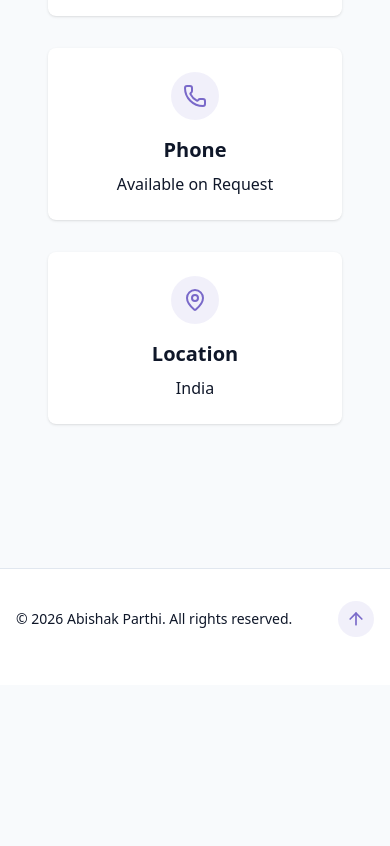
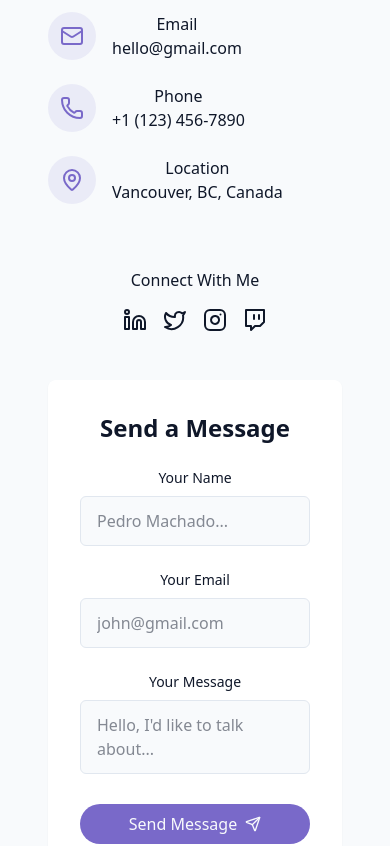
Before and after one commit to AbishakParthi/Portfolio, a React (Vite) app: page / in a window 390 px wide. Shown: the part 6580-7426 px from the top of the page. Before the commit the page ends 7265 px from the top, so only its background shows below. Built offline with nearby package versions, Linux system fonts and the light colour scheme.

Commit message:
Resume Update

```diff
--- a/src/components/AboutSection.jsx
+++ b/src/components/AboutSection.jsx
@@ -36,7 +36,7 @@ export const AboutSection = () => {
               </a>
 
               <a
-                href="/AbishakParthi_Resume.pdf" download="AbishakParthi_Resume.pdf"
+                href="AbishakParthi_Resume.pdf" download="AbishakParthi_Resume.pdf"
                 className="px-6 py-2 rounded-full border border-primary text-primary hover:bg-primary/10 transition-colors duration-300"
               >
                 Download CV
--- a/src/components/ContactSection.jsx
+++ b/src/components/ContactSection.jsx
@@ -1,42 +1,185 @@
-import { Mail, MapPin, Phone } from "lucide-react";
+import {
+  Instagram,
+  Linkedin,
+  Mail,
+  MapPin,
+  Phone,
+  Send,
+  Twitch,
+  Twitter,
+} from "lucide-react";
+import { cn } from "@/lib/utils";
+import { useToast } from "@/hooks/use-toast";
+import { useState } from "react";
 
 export const ContactSection = () => {
+  const { toast } = useToast();
+  const [isSubmitting, setIsSubmitting] = useState(false);
+
+  const handleSubmit = (e) => {
+    e.preventDefault();
+
+    setIsSubmitting(true);
+
+    setTimeout(() => {
+      toast({
+        title: "Message sent!",
+        description: "Thank you for your message. I'll get back to you soon.",
+      });
+      setIsSubmitting(false);
+    }, 1500);
+  };
   return (
-    <section id="contact" className="py-24 px-4 relative">
+    <section id="contact" className="py-24 px-4 relative bg-secondary/30">
       <div className="container mx-auto max-w-5xl">
-        <h2 className="text-3xl md:text-4xl font-bold mb-12 text-center">
-          Get In <span className="text-primary">Touch</span>
+        <h2 className="text-3xl md:text-4xl font-bold mb-4 text-center">
+          Get In <span className="text-primary"> Touch</span>
         </h2>
 
-        <div className="grid grid-cols-1 md:grid-cols-3 gap-8 text-center">
-          <div className="p-6 bg-card rounded-lg shadow-sm card-hover">
-            <div className="flex justify-center mb-4">
-              <div className="p-3 bg-primary/10 rounded-full text-primary">
-                <Mail size={24} />
+        <p className="text-center text-muted-foreground mb-12 max-w-2xl mx-auto">
+          Have a project in mind or want to collaborate? Feel free to reach out.
+          I'm always open to discussing new opportunities.
+        </p>
+
+        <div className="grid grid-cols-1 md:grid-cols-2 gap-12">
+          <div className="space-y-8">
+            <h3 className="text-2xl font-semibold mb-6">
+              {" "}
+              Contact Information
+            </h3>
+
+            <div className="space-y-6 justify-center">
+              <div className="flex items-start space-x-4">
+                <div className="p-3 rounded-full bg-primary/10">
+                  <Mail className="h-6 w-6 text-primary" />{" "}
+                </div>
+                <div>
+                  <h4 className="font-medium"> Email</h4>
+                  <a
+                    href="mailto:hello@gmail.com"
+                    className="text-muted-foreground hover:text-primary transition-colors"
+                  >
+                    hello@gmail.com
+                  </a>
+                </div>
+              </div>
+              <div className="flex items-start space-x-4">
+                <div className="p-3 rounded-full bg-primary/10">
+                  <Phone className="h-6 w-6 text-primary" />{" "}
+                </div>
+                <div>
+                  <h4 className="font-medium"> Phone</h4>
+                  <a
+                    href="tel:+11234567890"
+                    className="text-muted-foreground hover:text-primary transition-colors"
+                  >
+                    +1 (123) 456-7890
+                  </a>
+                </div>
+              </div>
+              <div className="flex items-start space-x-4">
+                <div className="p-3 rounded-full bg-primary/10">
+                  <MapPin className="h-6 w-6 text-primary" />{" "}
+                </div>
+                <div>
+                  <h4 className="font-medium"> Location</h4>
+                  <a className="text-muted-foreground hover:text-primary transition-colors">
+                    Vancouver, BC, Canada
+                  </a>
+                </div>
               </div>
             </div>
-            <h3 className="text-xl font-semibold mb-2">Email</h3>
-            <p className="text-muted-foreground">abishakparthi@gmail.com</p>
+
+            <div className="pt-8">
+              <h4 className="font-medium mb-4"> Connect With Me</h4>
+              <div className="flex space-x-4 justify-center">
+                <a href="#" target="_blank">
+                  <Linkedin />
+                </a>
+                <a href="#" target="_blank">
+                  <Twitter />
+                </a>
+                <a href="#" target="_blank">
+                  <Instagram />
+                </a>
+                <a href="#" target="_blank">
+                  <Twitch />
+                </a>
+              </div>
+            </div>
           </div>
 
-          <div className="p-6 bg-card rounded-lg shadow-sm card-hover">
-            <div className="flex justify-center mb-4">
-              <div className="p-3 bg-primary/10 rounded-full text-primary">
-                <Phone size={24} />
+          <div
+            className="bg-card p-8 rounded-lg shadow-xs"
+            onSubmit={handleSubmit}
+          >
+            <h3 className="text-2xl font-semibold mb-6"> Send a Message</h3>
+
+            <form className="space-y-6">
+              <div>
+                <label
+                  htmlFor="name"
+                  className="block text-sm font-medium mb-2"
+                >
+                  {" "}
+                  Your Name
+                </label>
+                <input
+                  type="text"
+                  id="name"
+                  name="name"
+                  required
+                  className="w-full px-4 py-3 rounded-md border border-input bg-background focus:outline-hidden foucs:ring-2 focus:ring-primary"
+                  placeholder="Pedro Machado..."
+                />
               </div>
-            </div>
-            <h3 className="text-xl font-semibold mb-2">Phone</h3>
-            <p className="text-muted-foreground">Available on Request</p>
-          </div>
 
-          <div className="p-6 bg-card rounded-lg shadow-sm card-hover">
-            <div className="flex justify-center mb-4">
-              <div className="p-3 bg-primary/10 rounded-full text-primary">
-                <MapPin size={24} />
+              <div>
+                <label
+                  htmlFor="email"
+                  className="block text-sm font-medium mb-2"
+                >
+                  {" "}
+                  Your Email
+                </label>
+                <input
+                  type="email"
+                  id="email"
+                  name="email"
+                  required
+                  className="w-full px-4 py-3 rounded-md border border-input bg-background focus:outline-hidden foucs:ring-2 focus:ring-primary"
+                  placeholder="john@gmail.com"
+                />
               </div>
-            </div>
-            <h3 className="text-xl font-semibold mb-2">Location</h3>
-            <p className="text-muted-foreground">India</p>
+
+              <div>
+                <label
+                  htmlFor="message"
+                  className="block text-sm font-medium mb-2"
+                >
+                  {" "}
+                  Your Message
+                </label>
+                <textarea
+                  id="message"
+                  name="message"
+                  required
+                  className="w-full px-4 py-3 rounded-md border border-input bg-background focus:outline-hidden foucs:ring-2 focus:ring-primary resize-none"
+                  placeholder="Hello, I'd like to talk about..."
+                />
+              </div>
+
+              <button
+                type="submit"
+                disabled={isSubmitting}
+                className={cn(
+                  "cosmic-button w-full flex items-center justify-center gap-2"
+                )}
+              >
+                {isSubmitting ? "Sending..." : "Send Message"}
+                <Send size={16} />
+              </button>
+            </form>
           </div>
         </div>
       </div>
```
